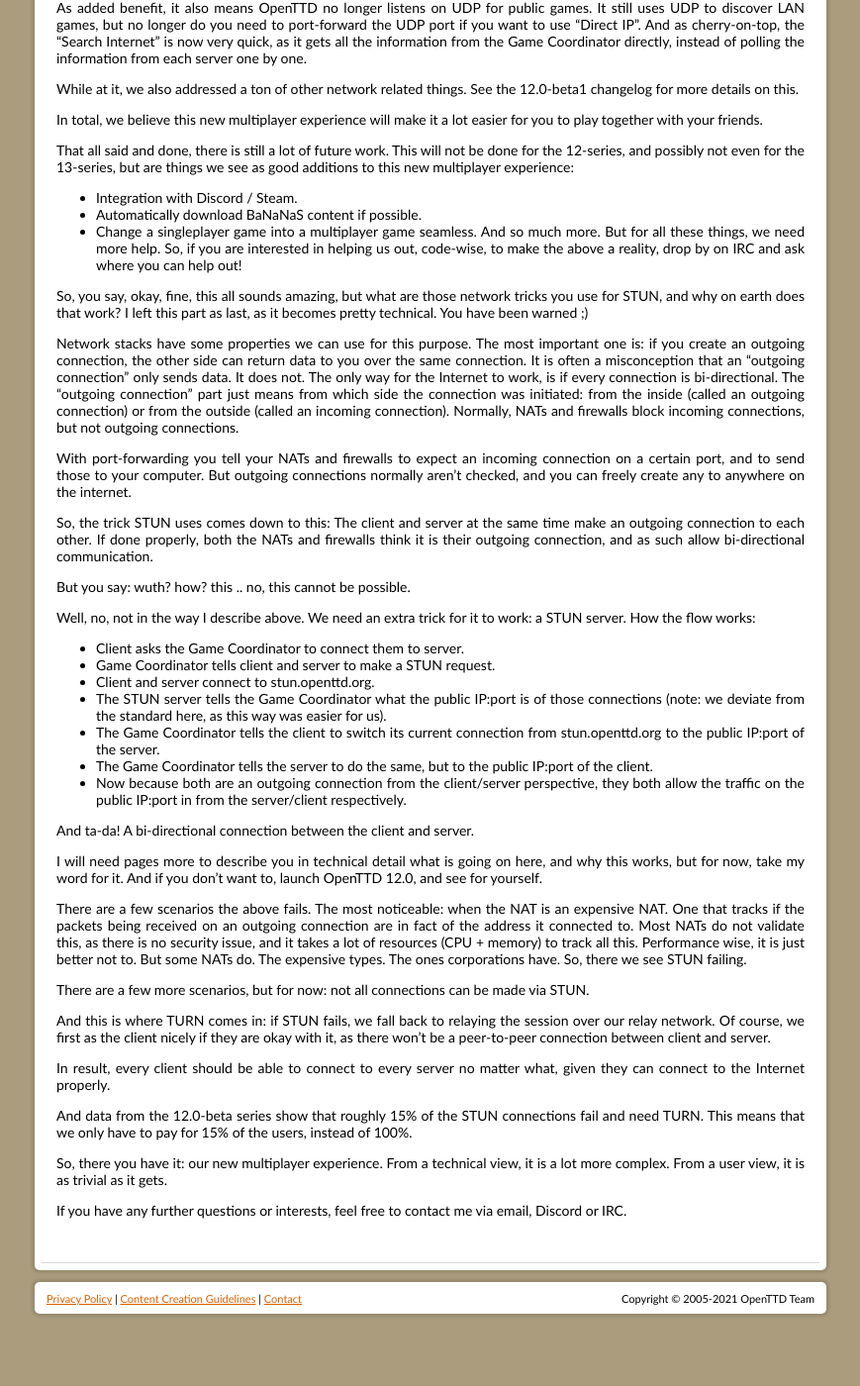
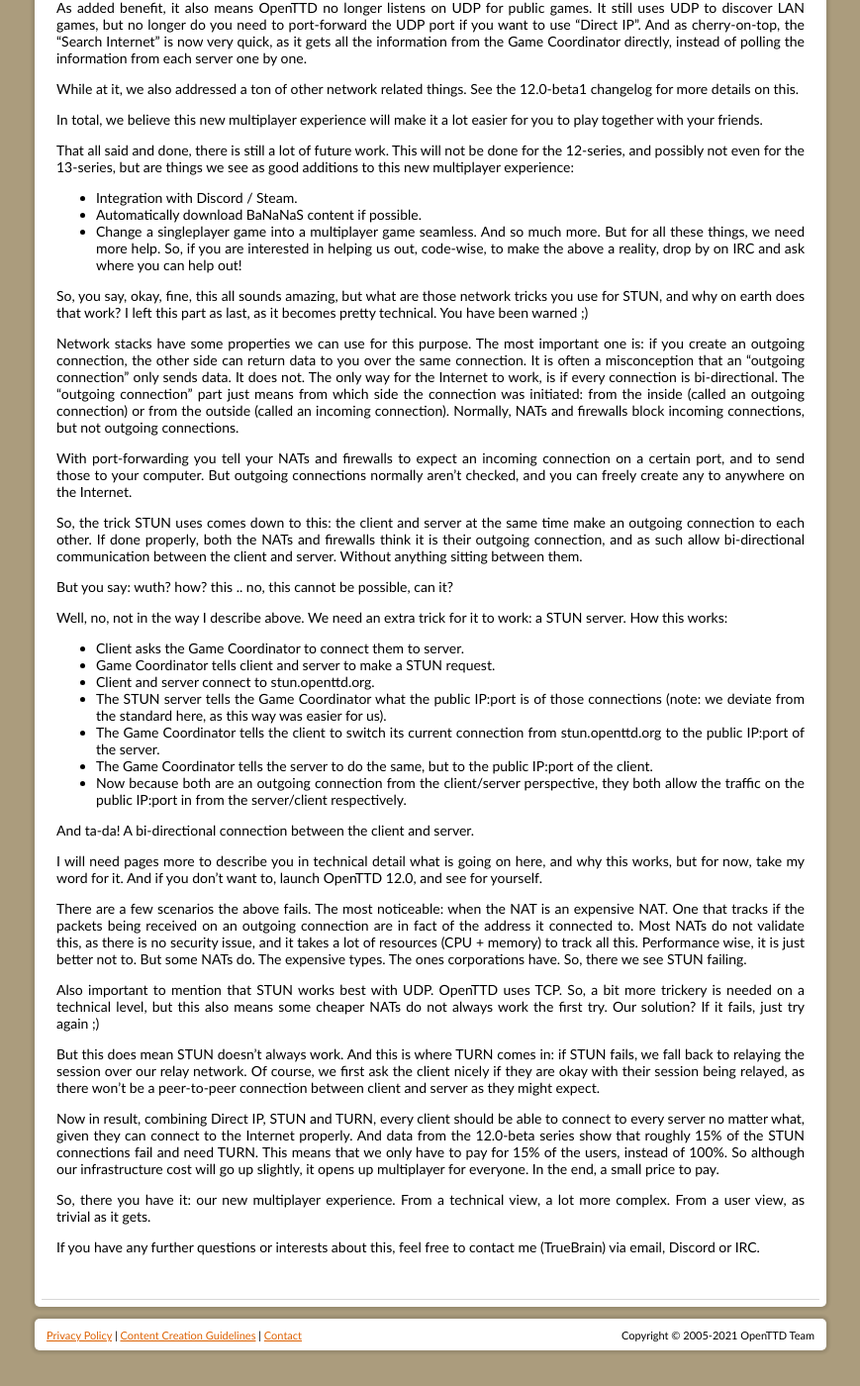
Before and after one commit to OpenTTD/website, a Jekyll site: the page built from _posts/2021-09-26-new-multiplayer-experience.md, in a window 1280 px wide and 1400 px high, scrolled down 1465 px. Shown: the whole window at 99% size, without its empty margins (205-1074 px from the left). Built offline with Jekyll 4.4.1, drawn with Linux system fonts in a browser that asks for light colours; before the commit the page ends 2828 px from its top, so only the background shows below that; some of the changed text lies outside the part shown.

Commit message:
Typos, rewording, better sentences, etc

```diff
--- a/_posts/2021-09-26-new-multiplayer-experience.md
+++ b/_posts/2021-09-26-new-multiplayer-experience.md
@@ -23,20 +23,20 @@
 As you might understand, this changes the multiplayer experience drastically, and we felt that waiting 6 more months to deliver that to you is not fair.
 In result: we are releasing 12.0 early!
 
-Anyway, in this post I want to explain in a bit more details how we got here, how it works, and why we release early.
+In this post I want to explain in a bit more details how we got here and how it works.
 
 <!-- more -->
 
-After our release on Steam, we saw a lot of positive reviews coming in.
-Over 95% of the reviews is positive!
-I cannot express how happy that makes me to see that so many of you still enjoy the game, and this number alone makes it worth working on OpenTTD.
+After our release on Steam, you guys wrote a lot of positive reviews.
+Over 95% of them are positive!
+I cannot express how happy that makes me: so many of you still enjoy the game, and this number alone makes it worth continue to work on OpenTTD.
 
 But that leaves the 5% that did not like the game.
 Although some reviews are just .. weird, a lot of them had clearly written out what they were missing.
 
 The number 1, without a doubt is: no tutorial.
 Okay, we see you, and even agree.
-Just there is no simple solution for that .. we have some ideas, but it will be a while before that takes shape.
+Just there is no simple solution for that .. we have some ideas, but it will take a while before that takes shape.
 
 The number 2 was much more interesting to me: I cannot play with my friend.
 I even personally notice that, that I often don't play OpenTTD as I don't fancy playing alone.
@@ -64,13 +64,13 @@
 We did some early math, and realised the bandwidth-bill could peak to an amount we cannot cover by donations.
 
 So, if that doesn't work, what else is out there?
-If you look into relaying, you find TURN (I will explain in a bit what this is).
-If you find TURN, you find STUN (I will explain in a bit what this is).
+If you look into relaying, you find TURN (I will explain this in a bit).
+If you find TURN, you find STUN (I will also explain this in a bit).
 And this is how VoIP phones work.
 VoIP services don't want to pay for bandwidth if they can help it, so what they do is pretty clever:
 - First, try to directly connect to the other phone.
 - If it fails, try some clever network tricks to connect two phones together (called STUN).
-- If that fails, relay the connection via their server (called TURN).
+- If that fails, relay the connection via the VoIP servers (called TURN).
 
 As the first two cover 80% of the connections, instead of paying for 100% of your clients, you only pay for 20%.
 Which is a lot better, in every way you look at it.
@@ -125,17 +125,18 @@
 Normally, NATs and firewalls block incoming connections, but not outgoing connections.
 
 With port-forwarding you tell your NATs and firewalls to expect an incoming connection on a certain port, and to send those to your computer.
-But outgoing connections normally aren't checked, and you can freely create any to anywhere on the internet.
+But outgoing connections normally aren't checked, and you can freely create any to anywhere on the Internet.
 
 So, the trick STUN uses comes down to this:
-The client and server at the same time make an outgoing connection to each other.
-If done properly, both the NATs and firewalls think it is their outgoing connection, and as such allow bi-directional communication.
+the client and server at the same time make an outgoing connection to each other.
+If done properly, both the NATs and firewalls think it is their outgoing connection, and as such allow bi-directional communication between the client and server.
+Without anything sitting between them.
 
-But you say: wuth? how? this .. no, this cannot be possible.
+But you say: wuth? how? this .. no, this cannot be possible, can it?
 
 Well, no, not in the way I describe above.
 We need an extra trick for it to work: a STUN server.
-How the flow works:
+How this works:
 
 - Client asks the Game Coordinator to connect them to server.
 - Game Coordinator tells client and server to make a STUN request.
@@ -160,18 +161,25 @@
 The ones corporations have.
 So, there we see STUN failing.
 
-There are a few more scenarios, but for now: not all connections can be made via STUN.
+Also important to mention that STUN works best with UDP.
+OpenTTD uses TCP.
+So, a bit more trickery is needed on a technical level, but this also means some cheaper NATs do not always work the first try.
+Our solution?
+If it fails, just try again ;)
 
-And this is where TURN comes in: if STUN fails, we fall back to relaying the session over our relay network.
-Of course, we first as the client nicely if they are okay with it, as there won't be a peer-to-peer connection between client and server.
+But this does mean STUN doesn't always work.
+And this is where TURN comes in:
+if STUN fails, we fall back to relaying the session over our relay network.
+Of course, we first ask the client nicely if they are okay with their session being relayed, as there won't be a peer-to-peer connection between client and server as they might expect.
 
-In result, every client should be able to connect to every server no matter what, given they can connect to the Internet properly.
-
+Now in result, combining Direct IP, STUN and TURN, every client should be able to connect to every server no matter what, given they can connect to the Internet properly.
 And data from the 12.0-beta series show that roughly 15% of the STUN connections fail and need TURN.
 This means that we only have to pay for 15% of the users, instead of 100%.
+So although our infrastructure cost will go up slightly, it opens up multiplayer for everyone.
+In the end, a small price to pay.
 
 So, there you have it: our new multiplayer experience.
-From a technical view, it is a lot more complex.
-From a user view, it is as trivial as it gets.
+From a technical view, a lot more complex.
+From a user view, as trivial as it gets.
 
-If you have any further questions or interests, feel free to contact me via email, Discord or IRC.
+If you have any further questions or interests about this, feel free to contact me (TrueBrain) via email, Discord or IRC.
```
Also changed, not shown: other parts of _posts/2021-09-26-new-multiplayer-experience.md (+1 -1 lines).
